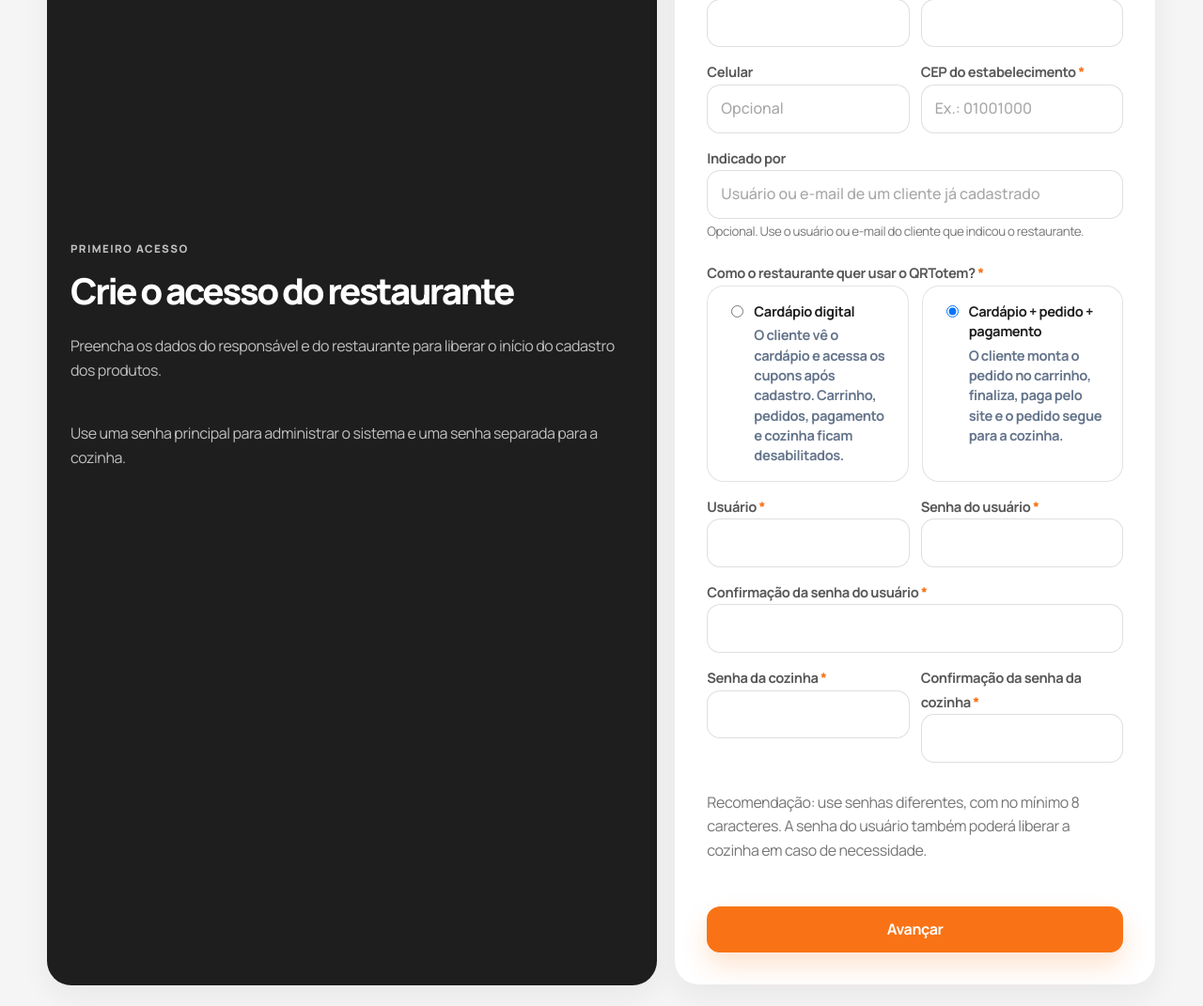
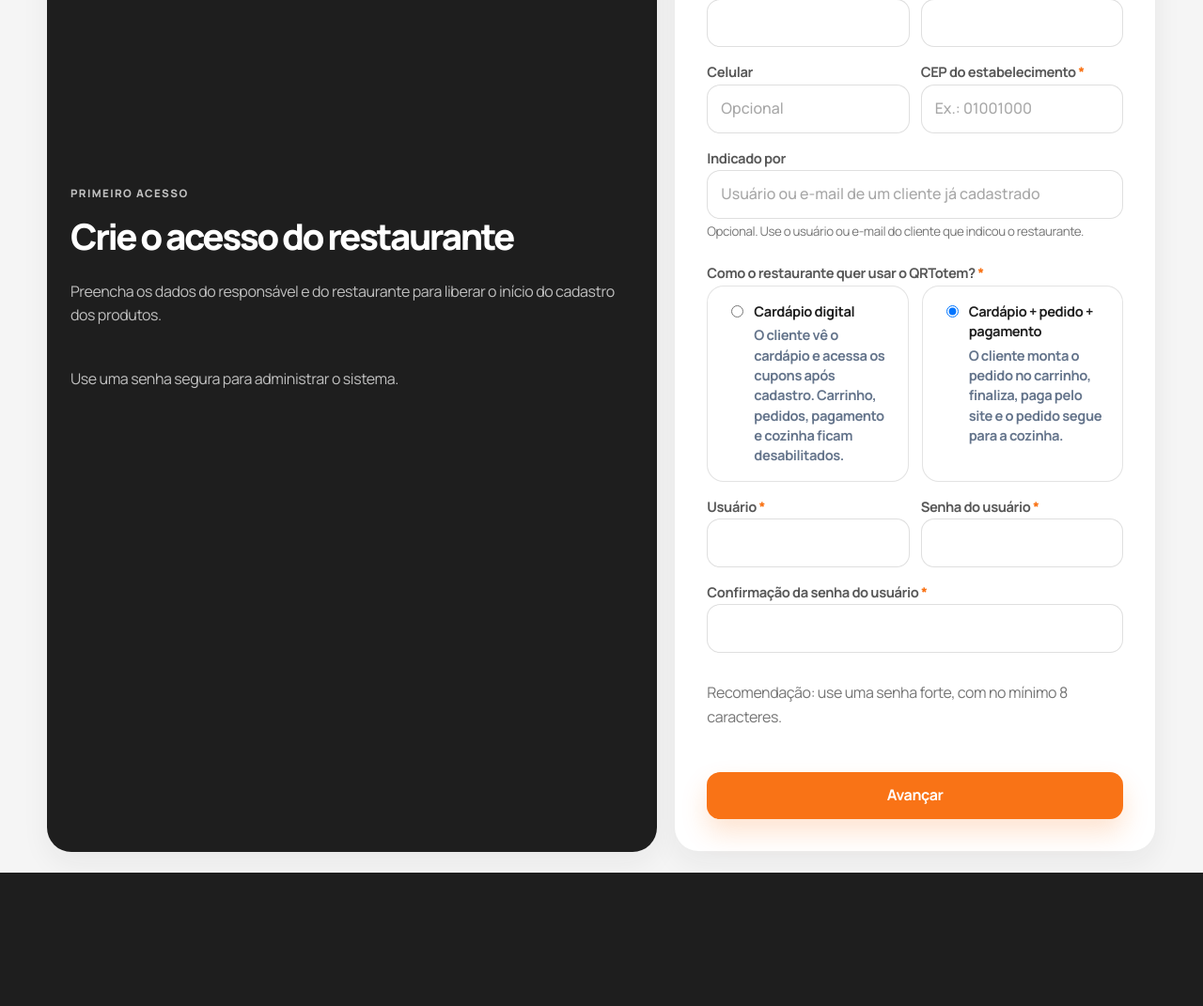
Before and after one commit to camisagilberto/restaurante_homolog, a Flask app: page /cadastro in a window 1280 px wide. Shown: the part 395-1466 px from the top of the page at 94% size. After the commit the page ends 1324 px from the top, so only its background shows below. Run offline with Flask 3, Linux system fonts and the light colour scheme.

Commit message:
Update signup.html

```diff
--- a/app/templates/client/signup.html
+++ b/app/templates/client/signup.html
@@ -65,7 +65,7 @@
     <p class="eyebrow">Primeiro acesso</p>
     <h2>Crie o acesso do restaurante</h2>
     <p class="muted">Preencha os dados do responsável e do restaurante para liberar o início do cadastro dos produtos.</p>
-    <p class="muted">Use uma senha principal para administrar o sistema e uma senha separada para a cozinha.</p>
+    <p class="muted">Use uma senha segura para administrar o sistema.</p>
   </div>
 
   <form method="post" class="panel auth-form stacked-form">
@@ -150,18 +150,7 @@
       <input id="password_confirm" type="password" name="password_confirm" autocomplete="new-password" minlength="8" required>
     </div>
 
-    <div class="form-row">
-      <div>
-        <label for="kitchen_password">Senha da cozinha <span class="required-mark">*</span></label>
-        <input id="kitchen_password" type="password" name="kitchen_password" autocomplete="new-password" minlength="8" required>
-      </div>
-      <div>
-        <label for="kitchen_password_confirm">Confirmação da senha da cozinha <span class="required-mark">*</span></label>
-        <input id="kitchen_password_confirm" type="password" name="kitchen_password_confirm" autocomplete="new-password" minlength="8" required>
-      </div>
-    </div>
-
-    <p class="muted">Recomendação: use senhas diferentes, com no mínimo 8 caracteres. A senha do usuário também poderá liberar a cozinha em caso de necessidade.</p>
+    <p class="muted">Recomendação: use uma senha forte, com no mínimo 8 caracteres.</p>
 
     <button type="submit" class="btn btn-primary btn-block">Avançar</button>
   </form>
```
